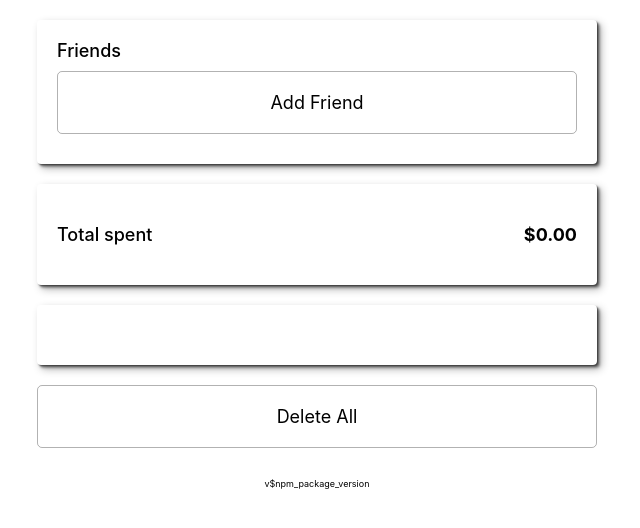
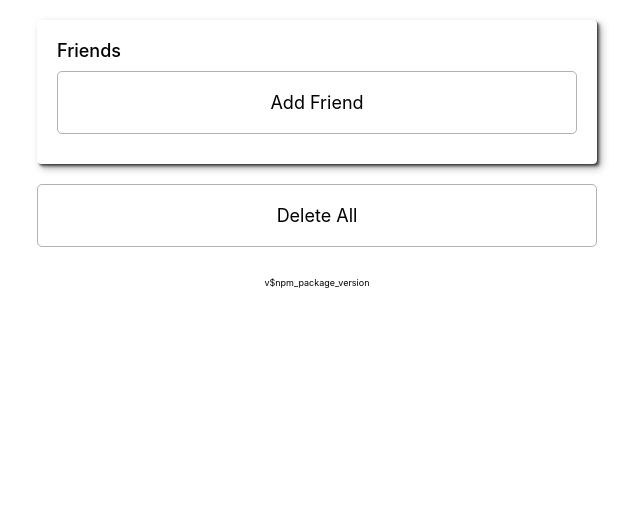
Before and after one commit to r2vq/division, a React (Create React App) app: page / in a window 1280 px wide. Shown: the top 528 px of the page, without its empty margins (323-963 px from the left). Built offline with nearby package versions, Linux system fonts and the light colour scheme; the HTML template or start-up script is replaced by a standard one.

Commit message:
Only show calculator when there is at least one purchase

```diff
--- a/src/App.js
+++ b/src/App.js
@@ -131,10 +131,13 @@ function App() {
           />)
       }
 
-      <Calculator
-        purchases={purchases}
-        friends={friends}
-      />
+      {
+        purchases.length > 0 &&
+        <Calculator
+          purchases={purchases}
+          friends={friends}
+        />
+      }
 
       <DeleteAllButton
         onDeleteAll={onDeleteAll}
```
